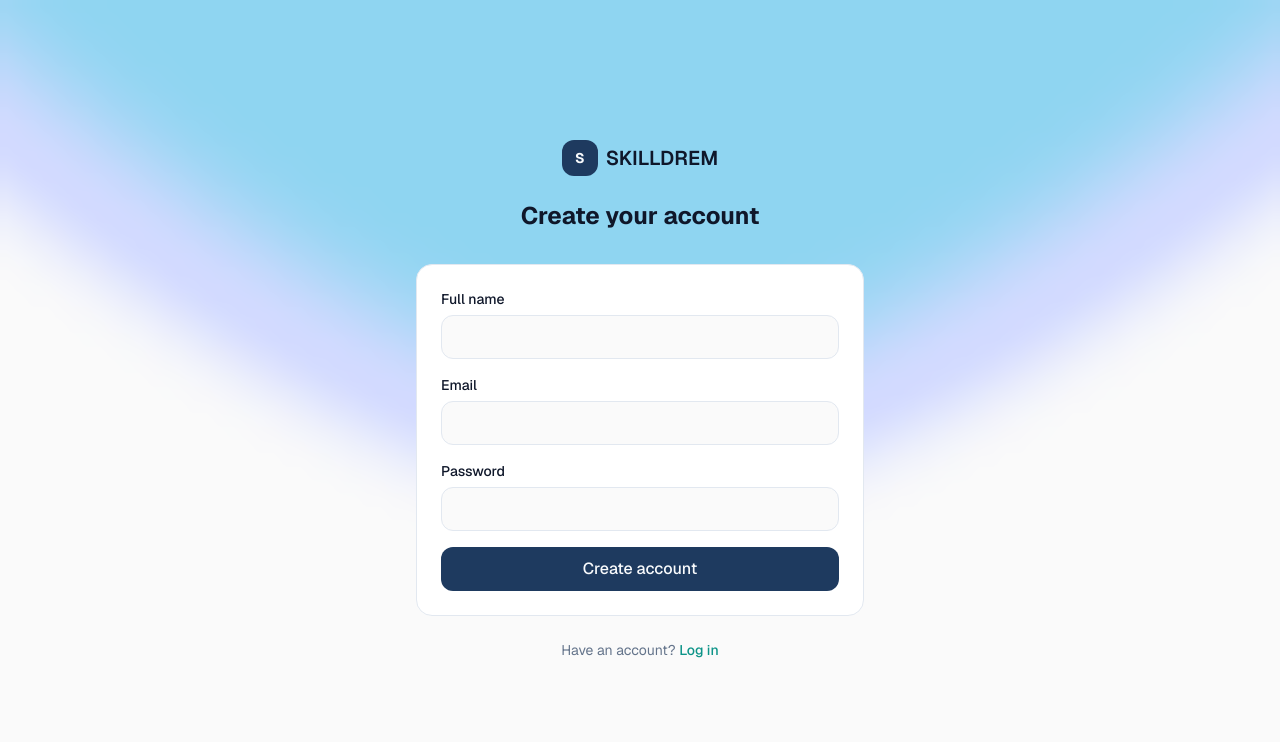
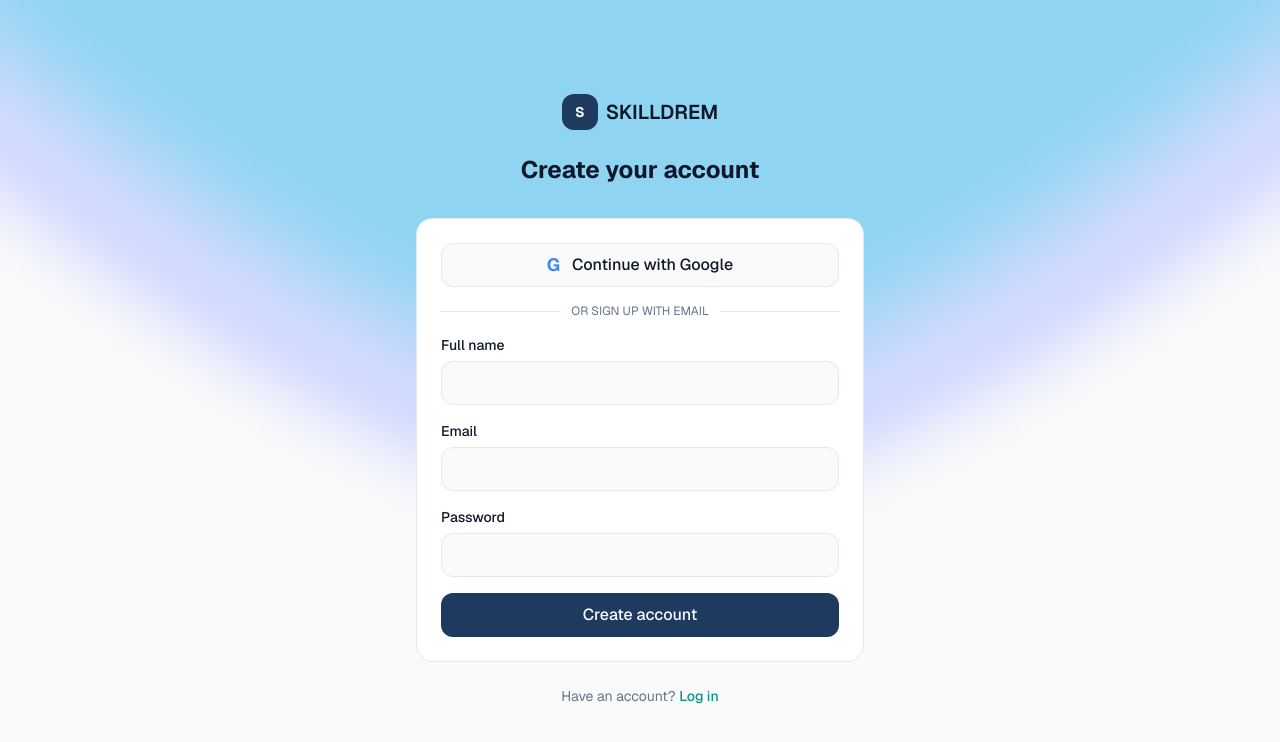
Before and after one commit to mindsclub20/skilldrem, a Next.js app: page /auth/signup in a window 1280 px wide. Shown: the top 742 px of the page. Built offline with nearby package versions, Linux system fonts and the light colour scheme.

Commit message:
feat: add Google OAuth to account creation

```diff
--- a/src/app/auth/signup/page.tsx
+++ b/src/app/auth/signup/page.tsx
@@ -1,8 +1,10 @@
 "use client";
+
 import { useState } from "react";
 import Link from "next/link";
 import { useRouter } from "next/navigation";
 import { createClient } from "@/lib/supabase/client";
+import { safeAuthRedirect } from "@/lib/auth-redirect";
 
 export default function SignupPage() {
   const [fullName, setFullName] = useState("");
@@ -10,21 +12,57 @@ export default function SignupPage() {
   const [password, setPassword] = useState("");
   const [error, setError] = useState<string | null>(null);
   const [loading, setLoading] = useState(false);
+  const [googleLoading, setGoogleLoading] = useState(false);
   const [message, setMessage] = useState<string | null>(null);
   const router = useRouter();
+
+  async function handleGoogleSignUp() {
+    setGoogleLoading(true);
+    setError(null);
+    const supabase = createClient();
+    const callbackUrl = new URL("/auth/callback", window.location.origin);
+    callbackUrl.searchParams.set("next", safeAuthRedirect("/onboarding"));
+
+    const { error } = await supabase.auth.signInWithOAuth({
+      provider: "google",
+      options: {
+        redirectTo: callbackUrl.toString(),
+        queryParams: { prompt: "select_account" },
+      },
+    });
+
+    if (error) {
+      setError(error.message);
+      setGoogleLoading(false);
+    }
+  }
 
   async function handleSubmit(e: React.FormEvent) {
     e.preventDefault();
     setLoading(true);
     setError(null);
+    setMessage(null);
     const supabase = createClient();
     const { data, error } = await supabase.auth.signUp({
-      email, password,
-      options: { data: { full_name: fullName }, emailRedirectTo: `${window.location.origin}/auth/callback` },
+      email,
+      password,
+      options: {
+        data: { full_name: fullName },
+        emailRedirectTo: `${window.location.origin}/auth/callback?next=/onboarding`,
+      },
     });
-    if (error) { setError(error.message); setLoading(false); return; }
-    if (data.session) { router.push("/onboarding"); router.refresh(); }
-    else { setMessage("Check your email to confirm your account."); setLoading(false); }
+    if (error) {
+      setError(error.message);
+      setLoading(false);
+      return;
+    }
+    if (data.session) {
+      router.push("/onboarding");
+      router.refresh();
+    } else {
+      setMessage("Check your email to confirm your account.");
+      setLoading(false);
+    }
   }
 
   return (
@@ -37,24 +75,52 @@ export default function SignupPage() {
           </Link>
           <h1 className="mt-6 text-2xl font-bold">Create your account</h1>
         </div>
-        <form onSubmit={handleSubmit} className="rounded-2xl border border-border bg-card p-6 space-y-4">
-          {error && <div className="text-sm text-red-600 bg-red-50 dark:bg-red-950/40 px-3 py-2 rounded-lg">{error}</div>}
-          {message && <div className="text-sm text-teal-700 bg-teal-50 dark:bg-teal-950/40 px-3 py-2 rounded-lg">{message}</div>}
+        <div className="rounded-2xl border border-border bg-card p-6 space-y-4">
+          {error && (
+            <div role="alert" className="text-sm text-red-600 bg-red-50 dark:bg-red-950/40 px-3 py-2 rounded-lg">
+              {error}
+            </div>
+          )}
+          {message && (
+            <div role="status" className="text-sm text-teal-700 bg-teal-50 dark:bg-teal-950/40 px-3 py-2 rounded-lg">
+              {message}
+            </div>
+          )}
+          <button
+            type="button"
+            onClick={handleGoogleSignUp}
+            disabled={googleLoading || loading}
+            className="w-full h-11 rounded-xl border border-border bg-background font-medium flex items-center justify-center gap-3 hover:bg-muted/60 disabled:opacity-60 transition-colors"
+          >
+            <span aria-hidden="true" className="font-bold text-lg text-[#4285F4]">G</span>
+            {googleLoading ? "Connecting to Google…" : "Continue with Google"}
+          </button>
+          <div className="flex items-center gap-3 text-xs text-muted-foreground" aria-hidden="true">
+            <span className="h-px flex-1 bg-border" />
+            OR SIGN UP WITH EMAIL
+            <span className="h-px flex-1 bg-border" />
+          </div>
+          <form onSubmit={handleSubmit} className="space-y-4">
             <div>
               <label htmlFor="fullName" className="block text-sm font-medium mb-1.5">Full name</label>
-            <input id="fullName" type="text" value={fullName} onChange={(e) => setFullName(e.target.value)} className="w-full h-11 rounded-xl border border-border bg-background px-3 focus:ring-2 focus:ring-ring focus:outline-none" />
+              <input id="fullName" type="text" value={fullName} onChange={(e) => setFullName(e.target.value)} className="w-full h-11 rounded-xl border border-border bg-background px-3 focus:ring-2 focus:ring-ring focus:outline-none" autoComplete="name" />
             </div>
             <div>
               <label htmlFor="email" className="block text-sm font-medium mb-1.5">Email</label>
-            <input id="email" type="email" required value={email} onChange={(e) => setEmail(e.target.value)} className="w-full h-11 rounded-xl border border-border bg-background px-3 focus:ring-2 focus:ring-ring focus:outline-none" />
+              <input id="email" type="email" required value={email} onChange={(e) => setEmail(e.target.value)} className="w-full h-11 rounded-xl border border-border bg-background px-3 focus:ring-2 focus:ring-ring focus:outline-none" autoComplete="email" />
             </div>
             <div>
               <label htmlFor="password" className="block text-sm font-medium mb-1.5">Password</label>
-            <input id="password" type="password" required minLength={6} value={password} onChange={(e) => setPassword(e.target.value)} className="w-full h-11 rounded-xl border border-border bg-background px-3 focus:ring-2 focus:ring-ring focus:outline-none" />
+              <input id="password" type="password" required minLength={6} value={password} onChange={(e) => setPassword(e.target.value)} className="w-full h-11 rounded-xl border border-border bg-background px-3 focus:ring-2 focus:ring-ring focus:outline-none" autoComplete="new-password" />
             </div>
-          <button type="submit" disabled={loading} className="w-full h-11 rounded-xl bg-primary text-primary-foreground font-medium disabled:opacity-60">{loading ? "Creating…" : "Create account"}</button>
+            <button type="submit" disabled={loading || googleLoading} className="w-full h-11 rounded-xl bg-primary text-primary-foreground font-medium disabled:opacity-60">
+              {loading ? "Creating…" : "Create account"}
+            </button>
           </form>
-        <p className="mt-6 text-center text-sm text-muted-foreground">Have an account? <Link href="/auth/login" className="text-accent font-medium">Log in</Link></p>
+        </div>
+        <p className="mt-6 text-center text-sm text-muted-foreground">
+          Have an account? <Link href="/auth/login" className="text-accent font-medium">Log in</Link>
+        </p>
       </div>
     </div>
   );
```
Lines whose indentation alone changed are shown as unchanged.
